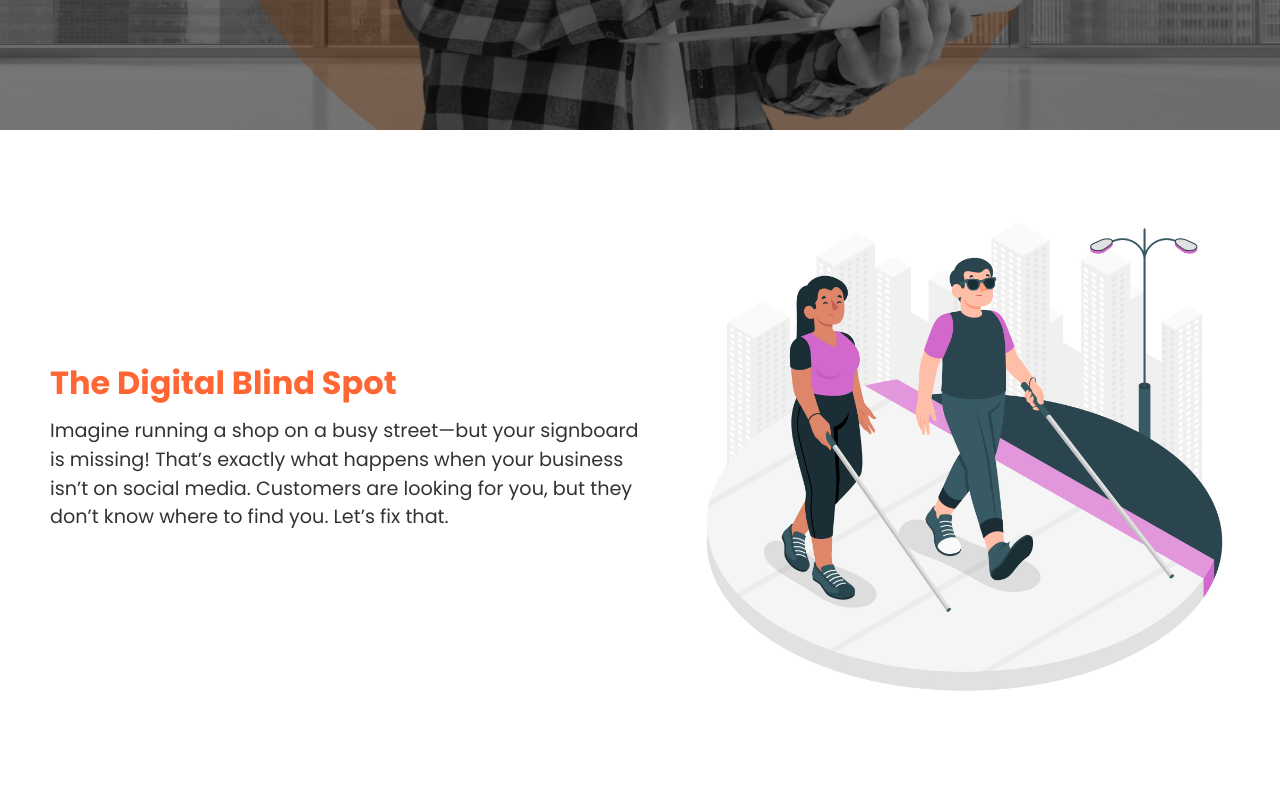
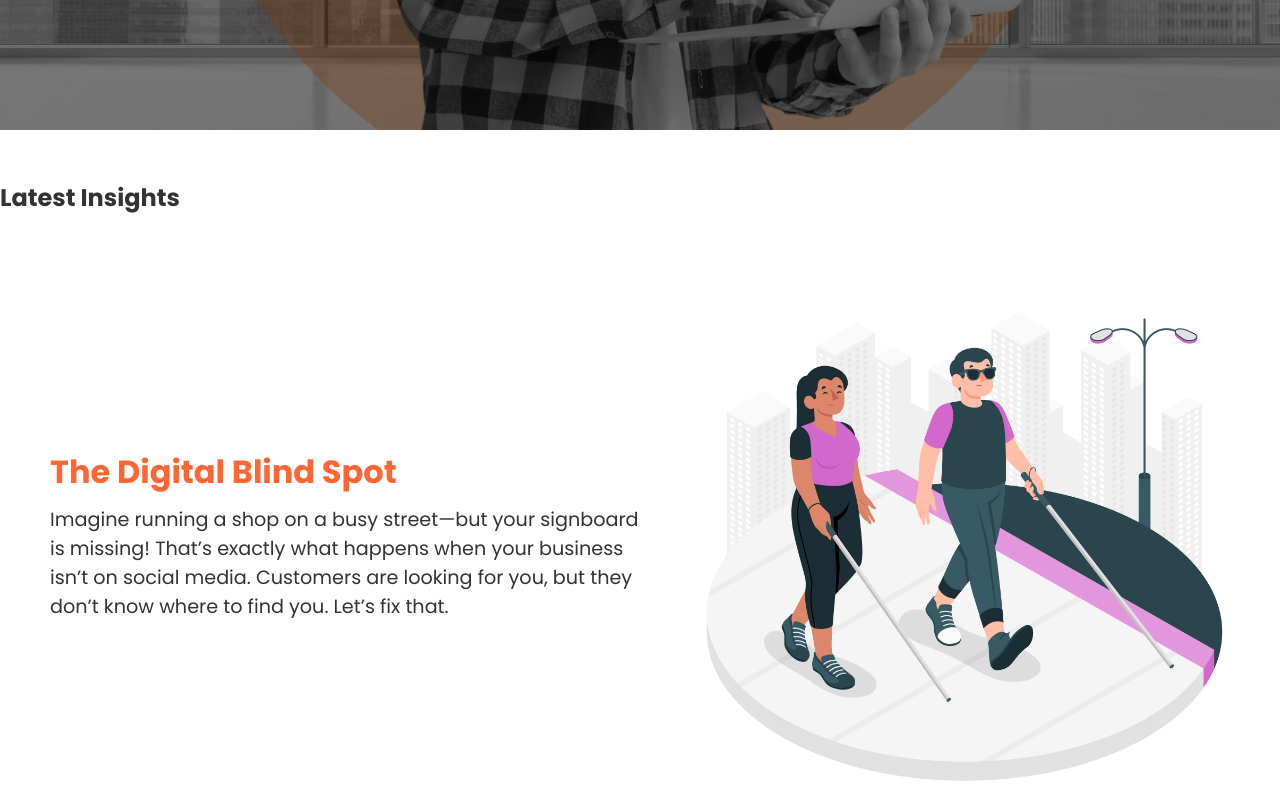
Before and after one commit to bablu85858585/adshastri, a plain HTML site: page index.html in a window 1280 px wide. Shown: the part 760-1560 px from the top of the page. Drawn offline with nearby package versions, Linux system fonts and the light colour scheme; no server answers.

Commit message:
Update style.css

```diff
--- a/style.css
+++ b/style.css
@@ -8,6 +8,10 @@
     box-sizing: border-box;
     font-family: 'Poppins', sans-serif;
     scroll-behavior: smooth;
+}
+
+html, body {
+    overflow-x: hidden; /* Horizontal Scroll Remove */
 }
 
 body {
@@ -53,7 +57,7 @@ body {
 
 /* Hero Section */
 .hero {
-    height: 100vh;
+    min-height: 100vh; /* Ensure proper height */
     background-image: url('images/hero-banner.jpg');
     background-size: cover;
     background-position: center;
@@ -117,8 +121,9 @@ body {
 /* Blog Post Section */
 .blog-posts {
     width: 100%;
-    overflow: hidden;
     position: relative;
+    overflow-y: visible; /* Extra scrolling remove */
+    margin-top: 50px; /* Extra margin dekar better spacing */
 }
 
 .post {
@@ -126,7 +131,7 @@ body {
     align-items: center;
     justify-content: space-between;
     width: 100vw;
-    height: 100vh;
+    min-height: 80vh; /* Post ke height ko adjust karo */
     padding: 50px;
     box-sizing: border-box;
     position: relative;
@@ -159,19 +164,6 @@ body {
 /* Alternating layout */
 .post:nth-child(even) {
     flex-direction: row-reverse;
-}
-
-/* Smooth Scroll Effect */
-.blog-posts {
-    display: flex;
-    flex-direction: column;
-    scroll-snap-type: y mandatory;
-    height: 100vh;
-    overflow-y: scroll;
-}
-
-.post {
-    scroll-snap-align: start;
 }
 
 /* Contact Section */
```
